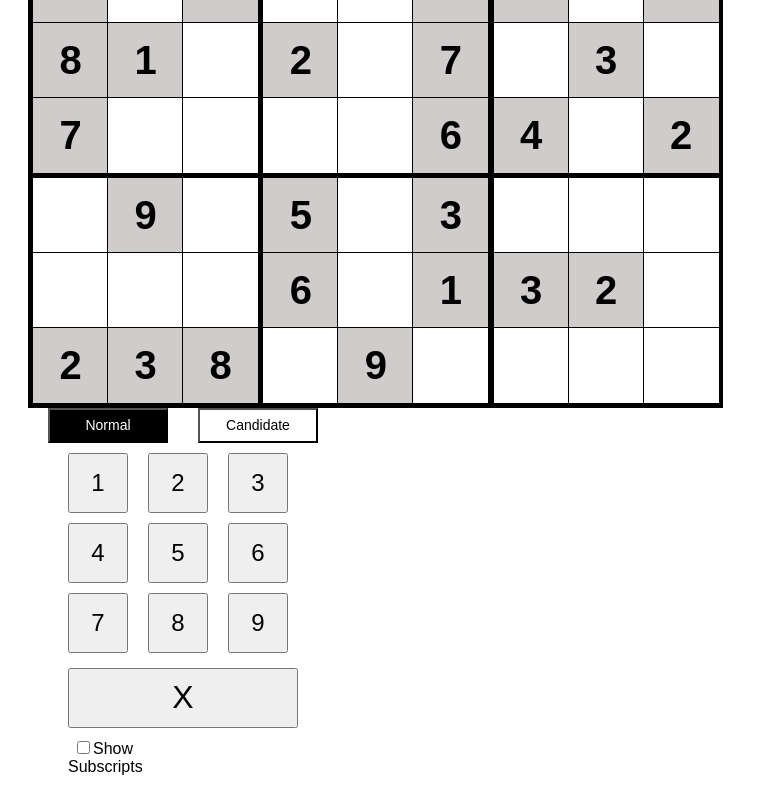
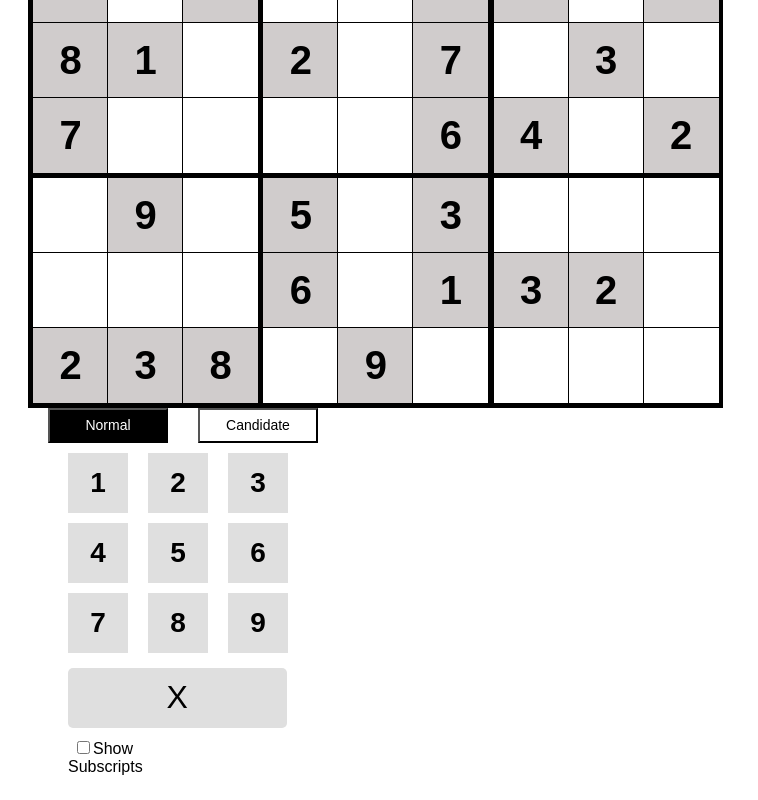
Before and after one commit to mikedorazio/Sudoku, a React (Vite) app: page / in a window 1280 px wide. Shown: the part 367-1167 px from the top of the page, without its empty margins (0-758 px from the left). Built offline with nearby package versions, Linux system fonts and the light colour scheme.

Commit message:
Changed Keyboard buttons to div tags

```diff
--- a/src/Keyboard.jsx
+++ b/src/Keyboard.jsx
@@ -10,10 +10,10 @@ export default function Keyboard( {keyboardCount} ) {
         <>
         {numbers.map((num, index) => {
                 return (
-                    <button key={num} number={num} display="normal"
+                    <div key={num} number={num} display="normal"
                         disabled={keyboardCount[index] >= 9 ? "disabled" : null}>
                         {num}
-                    </button>
+                    </div>
                 );
             })
         }
--- a/src/hooks/useSudoku.js
+++ b/src/hooks/useSudoku.js
@@ -208,7 +208,7 @@ export default function useSudoku(board, setBoard, selectedEntry, setSelectedEnt
             updateSelectedEntry(+buttonId);
             return;
         }
-
+        // 3. Either the Normal or Candidate button was pressed
         if (selectedElement.tagName == "BUTTON") {
             const isNormalButton = selectedElement.classList.contains("normal-button");
             const isCandidateButton = selectedElement.classList.contains("candidate-button");
--- a/src/index.css
+++ b/src/index.css
@@ -3,6 +3,7 @@
     margin: 20px;
     --gaps: 1px;
     --cell-width: 75px;
+    --button-color: #dfdfdf;
     font-family: sans-serif;
 }
 
@@ -69,11 +70,14 @@ div.spacer {
 }
 
 .delete-button {
-    width: 100%;
+    width: 95%;
     height: 60px;
     margin-top: 5px;
     font-size: 2em;
     grid-column: span 3;
+    background-color: var(--button-color);
+    border: none;
+    border-radius: 5px;
 }
 
 .entry-subscript {
@@ -91,15 +95,17 @@ div.spacer {
     left: 50px;
 }
 
-button {
+div[number] {
     width: 60px;
     height: 60px;
-    font-size: 24px;
+    font-size: 28px;
+    font-weight: 600;;
+    background-color: var(--button-color);
+    justify-content: center;
+    align-items: center;
+    display: flex;
 }
 
-/* button[number="1"] {
-    background-color: red;
-} */
 .candidate-container {
     display: grid;
     grid-template-columns: repeat(3, 1fr);
```
